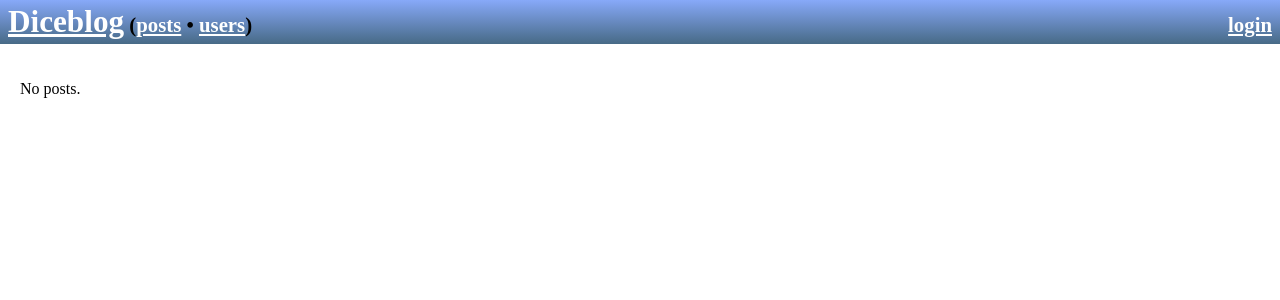
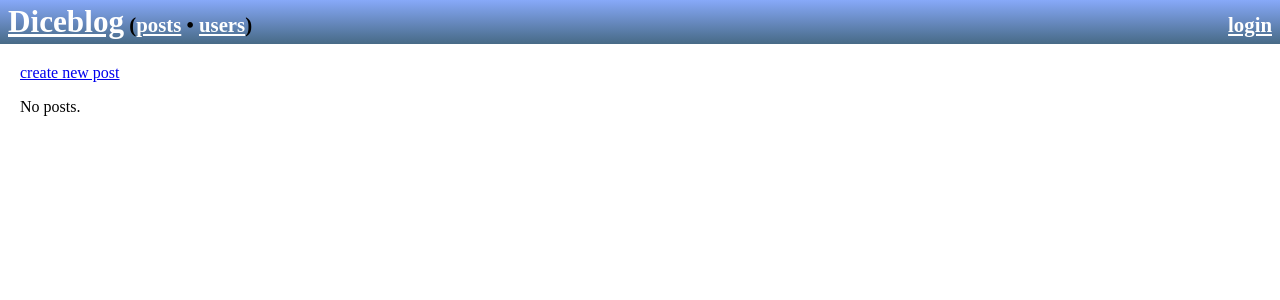
Before and after one commit to resampled/dice, a Django app: page /postlist/ in a window 1280 px wide. Shown: the top 300 px of the page. Run offline with Django 5.2, Linux system fonts and the light colour scheme; data that the repository does not hold is empty.

Commit message:
+"create new post" links on homepage & blogpost_list

```diff
--- a/diceblog/blog/templates/blog/blogpost_list.html
+++ b/diceblog/blog/templates/blog/blogpost_list.html
@@ -2,6 +2,7 @@
 {% load dtsince %}
 
 {% block content %}
+<div class="bl-new"><a href="{% url 'post-create' %}">create new post</a></div>
 {% if blogpost_list %}
     {% for post in blogpost_list %}
         <div class="bl-item">
--- a/diceblog/blog/templates/homepage.html
+++ b/diceblog/blog/templates/homepage.html
@@ -5,5 +5,7 @@ It is currently {{ datetime }} (UTC).
 <ul>
     <li><a href="{% url 'post-list' %}">post list</a></li>
     <li><a href="{% url 'user-list' %}">user list</a></li>
+    <li><a href="{% url 'post-create' %}">create post</a></li>
 </ul>
+<!-- redo me-->
 {% endblock %}
```
